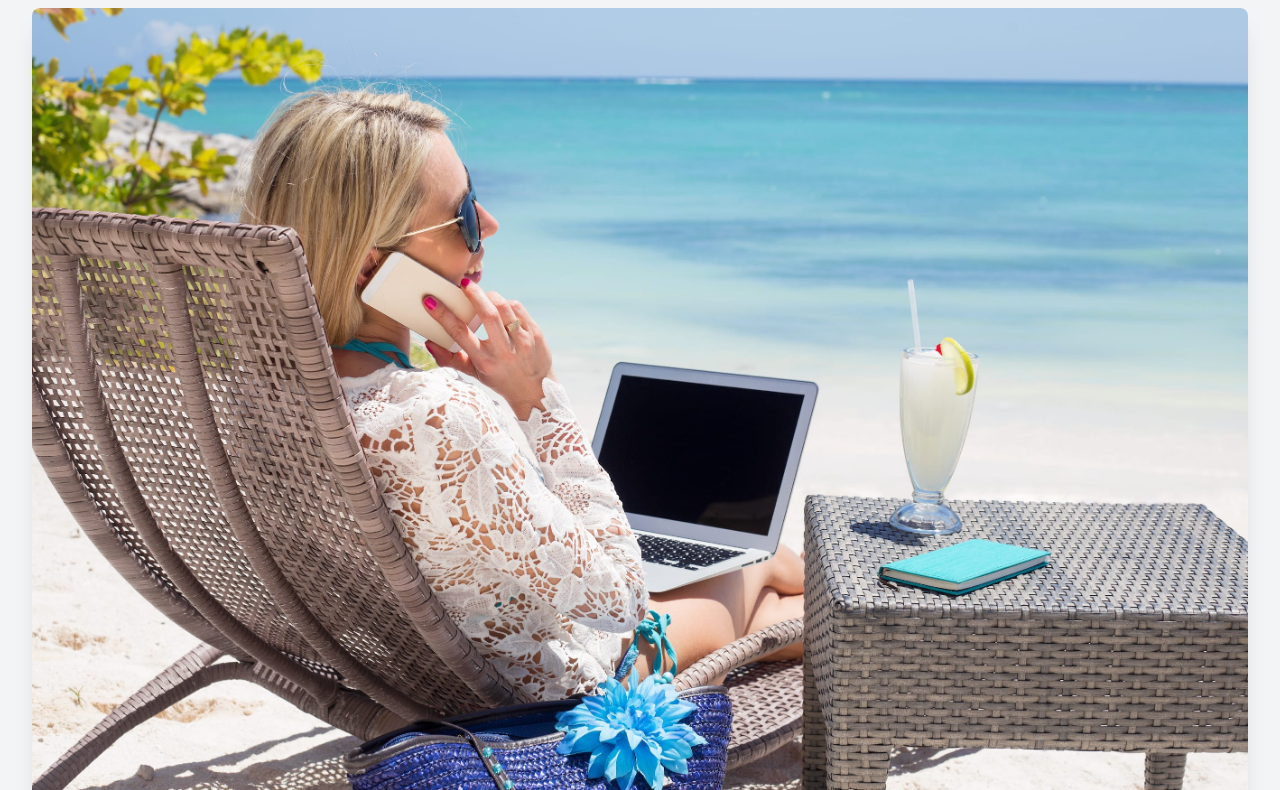
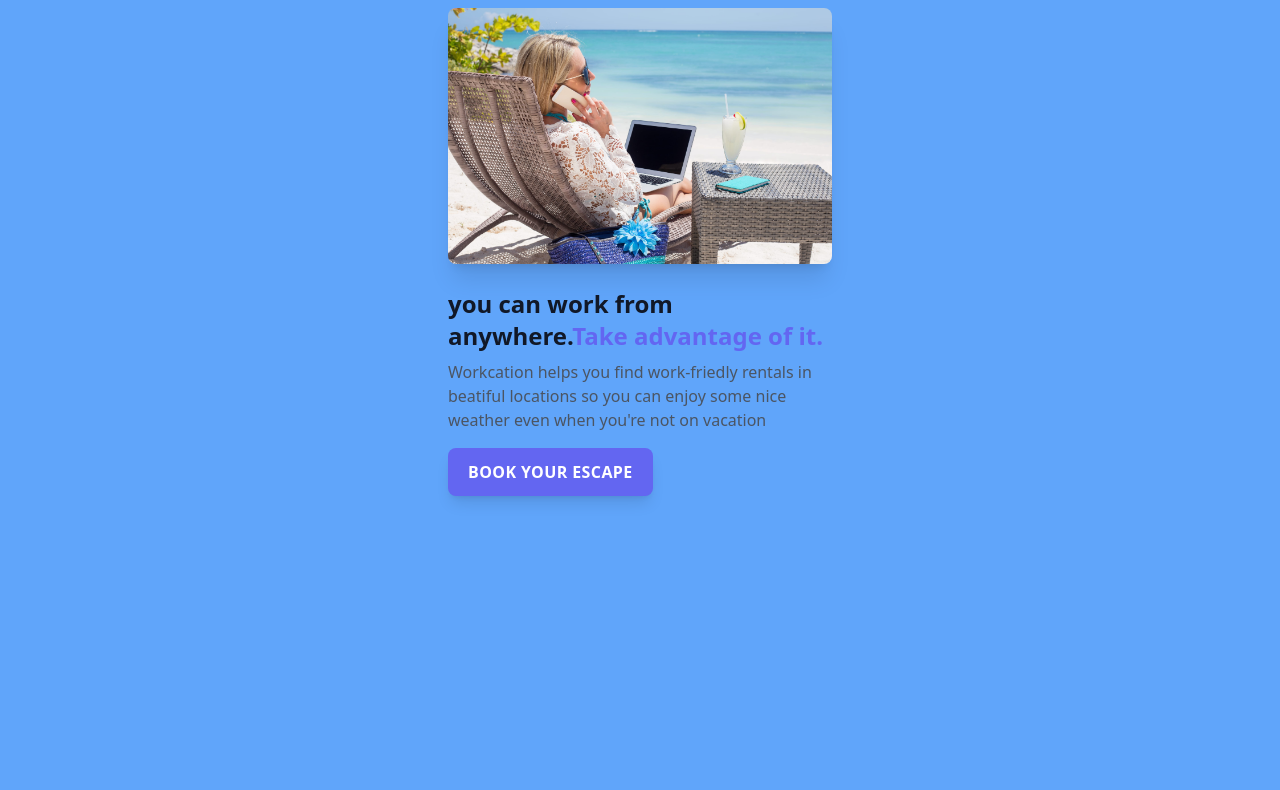
Before and after one commit to ub-victor/Tailwindcss-Website, a website built with Vite: page index.html in a window 1280 px wide. Shown: the part 96-886 px from the top of the page. After the commit the page ends 800 px from the top, so only its background shows below. Built offline with nearby package versions, Linux system fonts and the light colour scheme.

Commit message:
Learn how to style different screenzise

```diff
--- a/index.html
+++ b/index.html
@@ -6,8 +6,8 @@
     <link rel="stylesheet" href="/css/tailwind.css"/>
     <title>Document</title>
   </head>
-  <body class="bg-gray-100">
-    <div class="px-8 py-12">
+  <body class="bg-gray-100 sm:bg-yellow-400 lg:bg-green-400 xl:bg-blue-400 2xl:bg-red-400">
+    <div class="px-8 py-12 max-w-md mx-auto ">
         <img class="h-8" src="img/logo.svg" alt="workcation"/>
         <img src="img/beach-work.jpg" alt="Women workcationing on the beach" class="mt-6 rounded-lg shadow-xl"/>
         <h1 class="mt-6 text-2xl font-bold text-gray-900">you can work from anywhere.<span class="text-indigo-500" >Take advantage of it.</span></h1>
```
